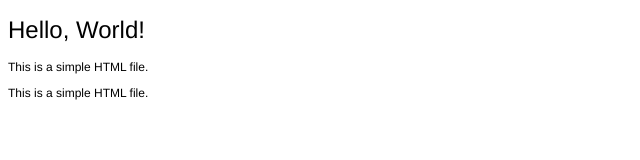
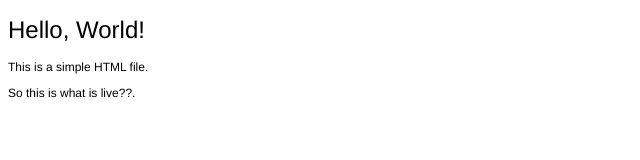
Before and after one commit to stypsspace/styps, a plain HTML site: page index.html in a window 1280 px wide. Shown: the full height of the page, 0-640 px from the left. Drawn offline with Linux system fonts and the light colour scheme.

Commit message:
Update index.html

```diff
--- a/index.html
+++ b/index.html
@@ -7,6 +7,6 @@
 <body>
   <h1>Hello, World!</h1>
   <p>This is a simple HTML file.</p>
-  <p>This is a simple HTML file.</p>
+  <p>So this is what is live??.</p>
 </body>
 </html>
```
